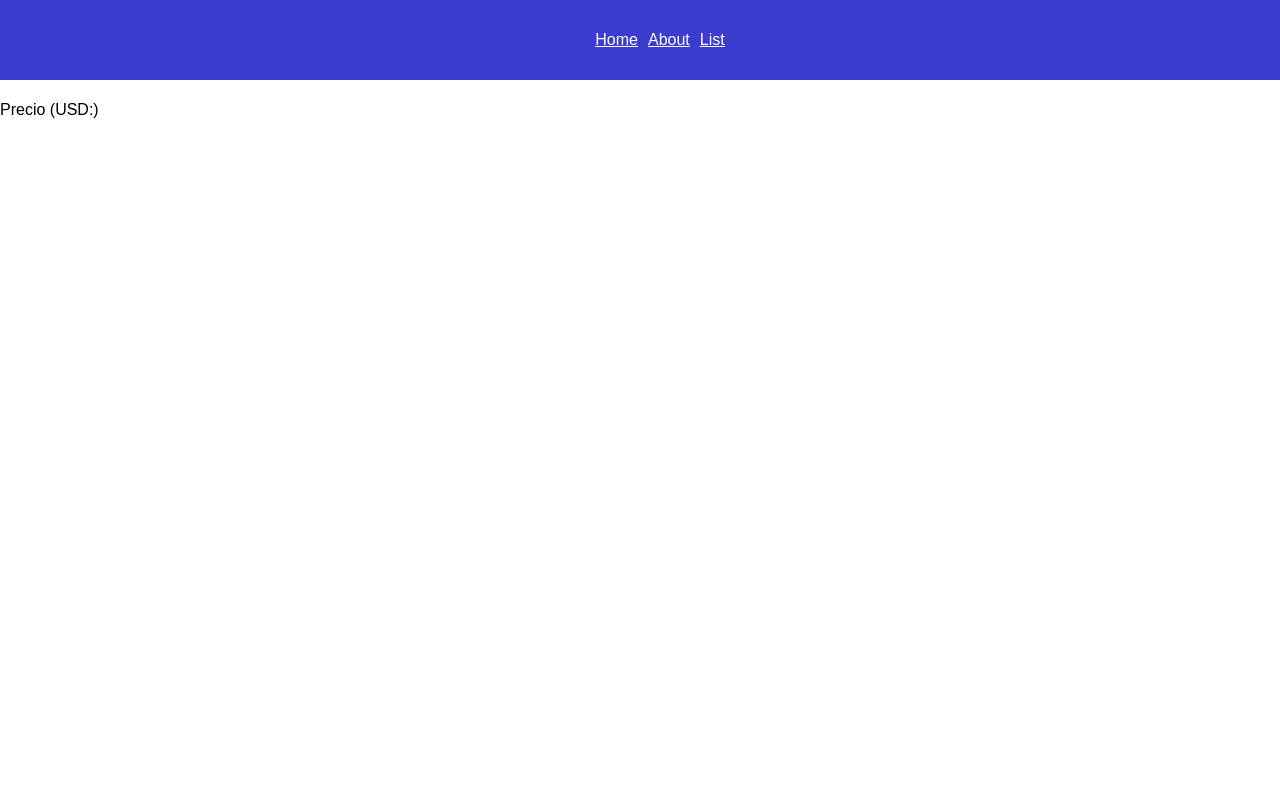
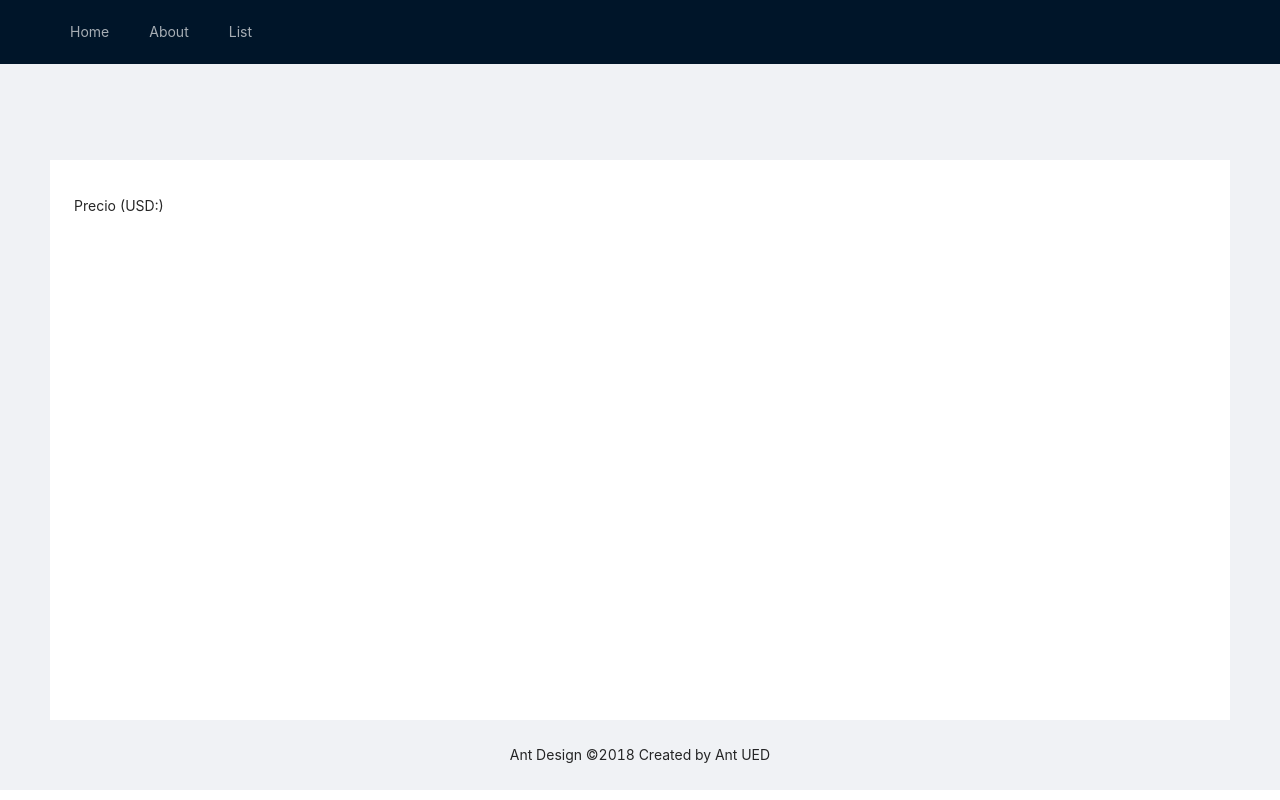
Before and after one commit to AgustinMiguel/Cryptocurrency, a React (Create React App) app: page /list/1 in a window 1280 px wide. Built offline with nearby package versions, Linux system fonts and the light colour scheme; no server answers.

Commit message:
List changes

```diff
--- a/package.json
+++ b/package.json
@@ -10,6 +10,7 @@
     "@types/node": "^16.7.13",
     "@types/react": "^17.0.20",
     "@types/react-dom": "^17.0.9",
+    "antd": "^4.16.13",
     "axios": "^0.21.4",
     "react": "^17.0.1",
     "react-dom": "^17.0.1",
--- /dev/null
+++ b/src/App.css
@@ -0,0 +1,16 @@
+.site-layout-content {
+    min-height: 70vh;
+    padding: 24px;
+    background: #fff;
+  }
+  #components-layout-demo-top .logo {
+    float: left;
+    width: 120px;
+    height: 31px;
+    margin: 16px 24px 16px 0;
+    background: rgba(255, 255, 255, 0.3);
+  }
+  .ant-row-rtl #components-layout-demo-top .logo {
+    float: right;
+    margin: 16px 0 16px 24px;
+  }
--- a/src/App.js
+++ b/src/App.js
@@ -1,22 +1,44 @@
-import React, { useState, useEffect } from "react";
+import React from "react";
+import "./App.css"
+import "antd/dist/antd.css";
 import About from "./components/About";
 import Home from "./components/Home";
 import Nav from "./components/Nav";
-import List from "./components/List.tsx";
+import List from "./components/CurrencyList.tsx";
 import Coin from "./components/Coin.tsx";
-import { BrowserRouter as Router, Switch, Route } from "react-router-dom";
-
+import { BrowserRouter as Router, Switch, Route, Link } from "react-router-dom";
+import { Layout, Menu, Breadcrumb } from "antd";
+const { Header, Content, Footer } = Layout;
+const titles = [{name: "Home", to:"/"}, {name: "About", to:"/about"}, {name:"List", to:"/list"}];
 const App = () => {
   return (
     <Router>
       <React.Fragment>
-        <Nav></Nav>
+        <Layout className="layout">
+          <Header>
+            <div className="logo" />
+            <Menu theme="dark" mode="horizontal" defaultSelectedKeys={["0"]}>
+              {new Array(3).fill(null).map((_, index) => {
+                const key = index + 1;
+                return <Menu.Item key={key}><Link to={titles[index].to}>{titles[index].name}</Link></Menu.Item>;
+              })}
+            </Menu>
+          </Header>
+          <Content style={{ padding: "0 50px" }}>
+            <div className="site-layout-content">
+              {" "}
               <Switch>
                 <Route path="/" exact component={Home} />
                 <Route path="/about" component={About} />
                 <Route path="/list" exact component={List} />
                 <Route path="/list/:id" component={Coin} />
               </Switch>
+            </div>
+          </Content>
+          <Footer style={{ textAlign: "center"}}>
+            Ant Design ©2018 Created by Ant UED
+          </Footer>
+        </Layout>
       </React.Fragment>
     </Router>
   );
--- a/src/components/Coin.tsx
+++ b/src/components/Coin.tsx
@@ -2,14 +2,12 @@ import React, { useEffect, useState } from "react";
 import * as CurrencieService from "../services/CurrencieService";
 import { CryptoCurrency } from "../interfaces/InterfacesList";
 
-const Coin = ({ match }) => {
+const Coin = ({ match }: { match: any }) => {
   const [coin, setCoin] = useState<CryptoCurrency>();
-
   useEffect(() => {
     CurrencieService.getCurrency(match.params.id).then(
-      ({ data }: { data: CryptoCurrency }) => {
+      ({ data }: { data: Array<CryptoCurrency> }) => {
         setCoin(data[0]);
-        console.log(coin);
       }
     );
   }, []);
--- a/src/components/Nav.js
+++ /dev/null
@@ -1,17 +0,0 @@
-import React from "react";
-import classes from "./Nav.module.css";
-import {Link} from "react-router-dom";
-const Nav = () => {
-    const style = {color: "white"}
-  return (
-    <div className={classes.Nav}>
-      <ul>
-        <li><Link style={style} to="/">Home</Link></li>
-        <li><Link style={style} to="/about">About</Link></li>
-        <li><Link style={style} to="/list">List</Link></li>
-      </ul>
-    </div>
-  );
-};
-
-export default Nav;
--- a/src/components/Nav.module.css
+++ /dev/null
@@ -1,20 +0,0 @@
-.Nav{
-    display: flex;
-    justify-content: space-around;
-    background-color: rgb(60, 60, 209);
-    color: gray;
-    max-height: 50%;
-    padding: 10px;
-}
-
-.Nav ul{
-    list-style: none;
-    display: flex;
-    justify-content: space-around;
-    color: tomato;
-}
-
-.Nav li {
-    margin: 5px;
-    color: white;
-}
--- a/src/customAxios.ts
+++ b/src/customAxios.ts
@@ -13,15 +13,18 @@ customAxios.interceptors.request.use(
   },
   function (error) {
     // Do something with request error
+    console.log("error");
     return Promise.reject(error);
   }
 );
 
 customAxios.interceptors.response.use(
   function (response) {
+    console.log(response);
     return response;
   },
   function (error) {
+    console.log("rejected");
     return Promise.reject(error);
   }
 );
```
Also changed, not shown: src/components/CurrencyList.tsx (renamed from src/components/List.tsx, +4 -3 lines), 2 other files (tests, documents, lock files or other folders). Lines whose indentation alone changed are shown as unchanged.
